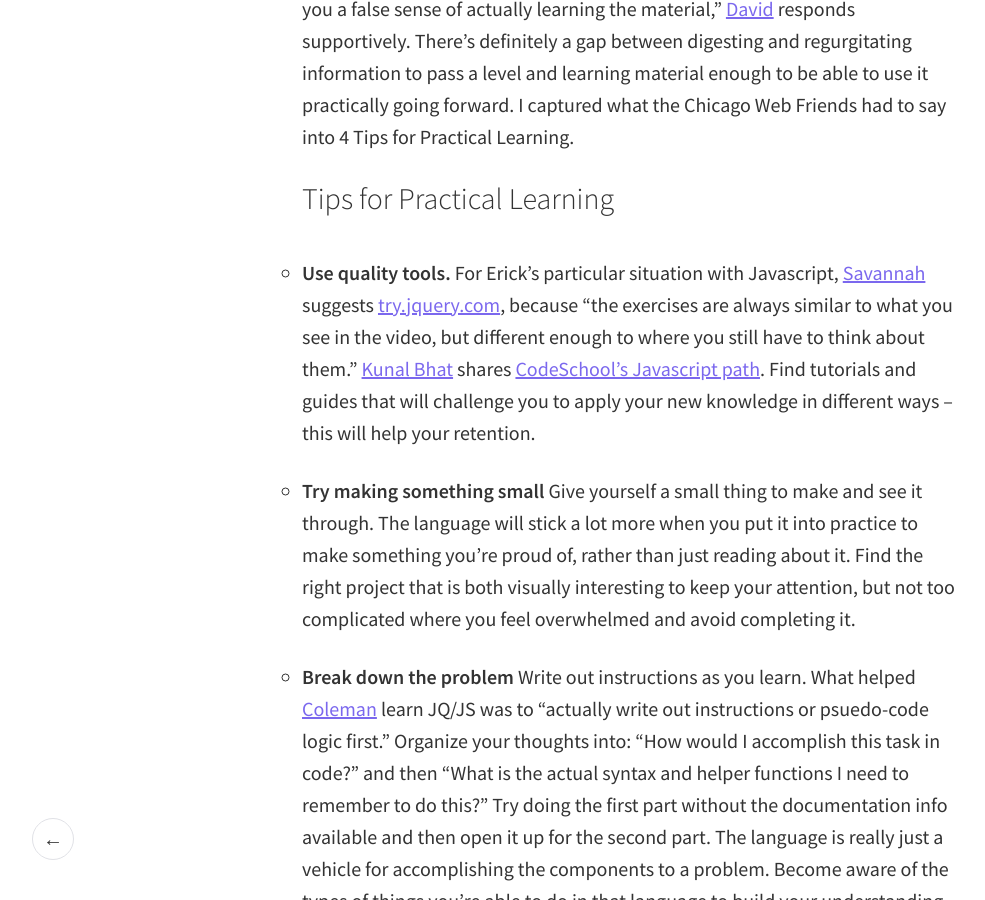
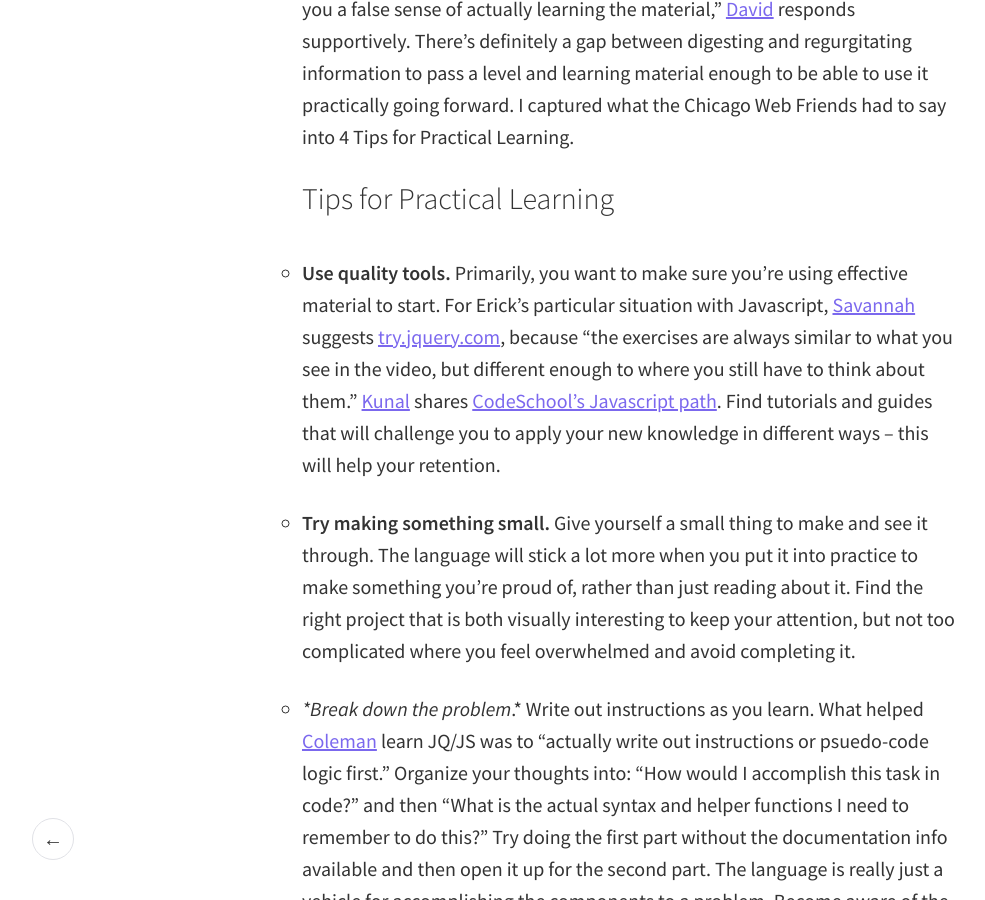
Before and after one commit to lenamasek/lenamasek.github.io, a Jekyll site: the page built from _posts/2015-09-28-how-to-learn.markdown, in a window 1280 px wide and 900 px high, scrolled down 1156 px. Shown: the whole window, without its empty margins (8-993 px from the left). Built offline with Jekyll 4.4.1, drawn with Linux system fonts in a browser that asks for light colours.

Commit message:
how to learn

```diff
--- a/_posts/2015-09-28-how-to-learn.markdown
+++ b/_posts/2015-09-28-how-to-learn.markdown
@@ -19,11 +19,11 @@ Erick mentioned that he completed relevant courses on [Codecademy](http://codeca
 
 ### Tips for Practical Learning
 
-+ **Use quality tools.** For Erick's particular situation with Javascript, [Savannah](http://twitter.com/savannahmillion) suggests [try.jquery.com](http://try.jquery.com), because "the exercises are always similar to what you see in the video, but different enough to where you still have to think about them." [Kunal Bhat](http://twitter.com/kunalbhat) shares [CodeSchool's Javascript path](http://www.codeschool.com/paths/javascript). Find tutorials and guides that will challenge you to apply your new knowledge in different ways – this will help your retention.
++ **Use quality tools.** Primarily, you want to make sure you're using effective material to start. For Erick's particular situation with Javascript, [Savannah](http://twitter.com/savannahmillion) suggests [try.jquery.com](http://try.jquery.com), because "the exercises are always similar to what you see in the video, but different enough to where you still have to think about them." [Kunal](http://twitter.com/kunalbhat) shares [CodeSchool's Javascript path](http://www.codeschool.com/paths/javascript). Find tutorials and guides that will challenge you to apply your new knowledge in different ways – this will help your retention.
 
-+ **Try making something small** Give yourself a small thing to make and see it through. The language will stick a lot more when you put it into practice to make something you're proud of, rather than just reading about it. Find the right project that is both visually interesting to keep your attention, but not too complicated where you feel overwhelmed and avoid completing it.
++ **Try making something small.** Give yourself a small thing to make and see it through. The language will stick a lot more when you put it into practice to make something you're proud of, rather than just reading about it. Find the right project that is both visually interesting to keep your attention, but not too complicated where you feel overwhelmed and avoid completing it.
 
-+ **Break down the problem** Write out instructions as you learn. What helped [Coleman](http://twitter.com/COLEMANICEWATER) learn JQ/JS was to "actually write out instructions or psuedo-code logic first." Organize your thoughts into: “How would I accomplish this task in code?” and then “What is the actual syntax and helper functions I need to remember to do this?” Try doing the first part without the documentation info available and then open it up for the second part. The language is really just a vehicle for accomplishing the components to a problem. Become aware of the types of things you’re able to do in that language to build your understanding of how it works.
++ **Break down the problem*.* Write out instructions as you learn. What helped [Coleman](http://twitter.com/COLEMANICEWATER) learn JQ/JS was to "actually write out instructions or psuedo-code logic first." Organize your thoughts into: “How would I accomplish this task in code?” and then “What is the actual syntax and helper functions I need to remember to do this?” Try doing the first part without the documentation info available and then open it up for the second part. The language is really just a vehicle for accomplishing the components to a problem. Become aware of the types of things you’re able to do in that language to build your understanding of how it works.
 
 + **Practice it over and over.** Kunal "likes to use the same problem as a starter" to learning a new language. He's made a simple Lorem Ipsum generator in [Ruby](https://github.com/kunalbhat/morel-ipsum), [JS](https://github.com/kunalbhat/morel-ipsum-js), and [Python](https://github.com/kunalbhat/morel-ipsum-python). There’s no substitute for doing something simple over and over again to drive home your knowledge.
 
```
